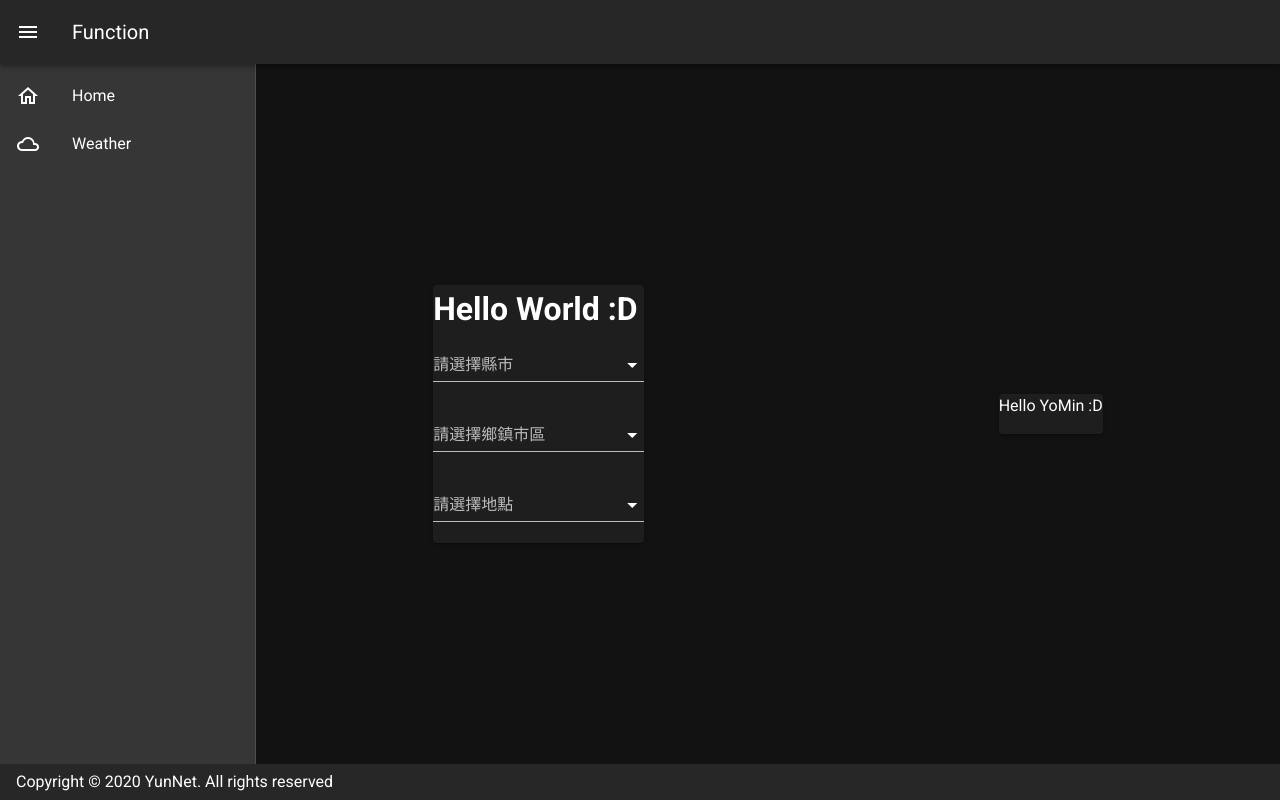
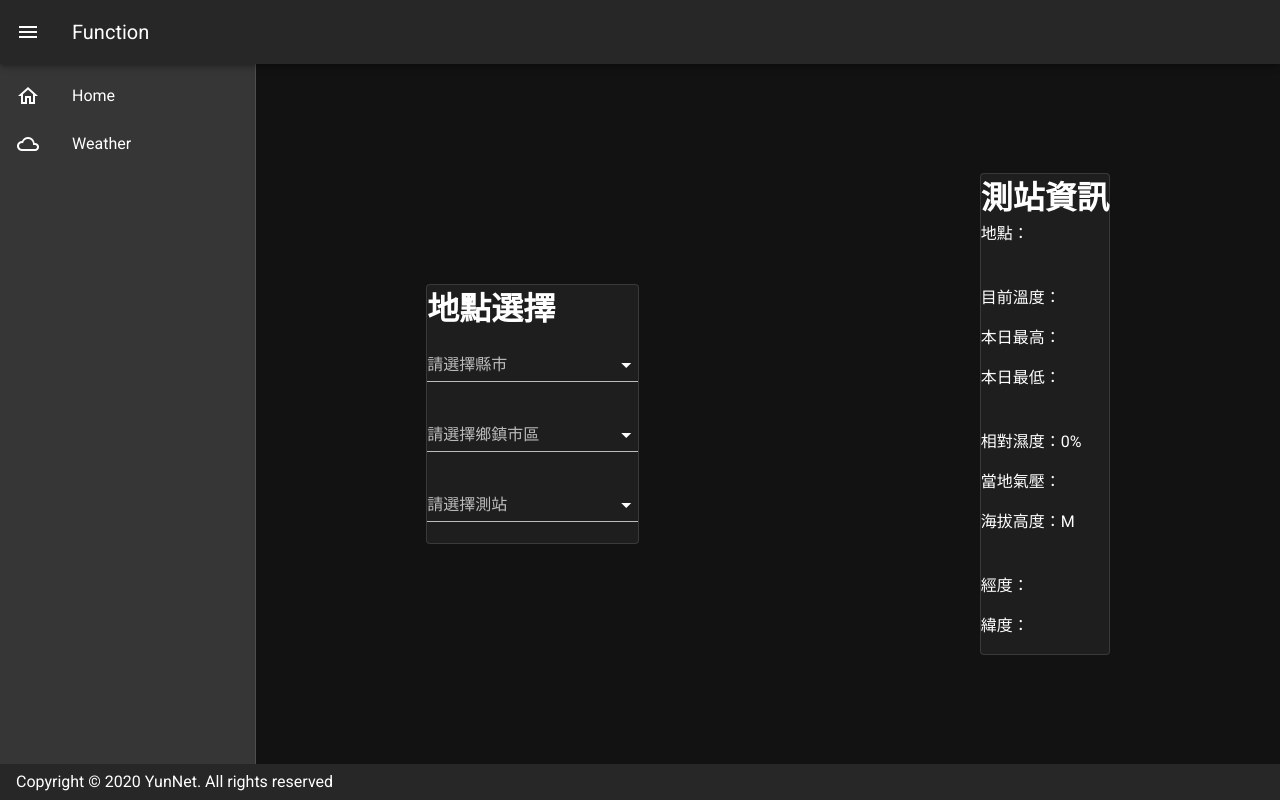
Before and after one commit to ji03mmy18/TeamWork, a Vue app: page /#/weather in a window 1280 px wide. Built offline with nearby package versions, Linux system fonts and the light colour scheme; no server answers.

Commit message:
Modify Weather.vue
Finish basic function, weather search is finish. Still need to optimize interface.

```diff
--- a/src/views/Weather.vue
+++ b/src/views/Weather.vue
@@ -1,8 +1,8 @@
 <template>
   <v-container fluid fill-height>
     <v-row align="center" justify="space-around">
-      <v-card>
-        <h1>Hello World :D</h1>
+      <v-card outlined>
+        <h1>地點選擇</h1>
         <v-select
           :items="city"
           label="請選擇縣市"
@@ -15,10 +15,27 @@
           v-model="seldist"
           v-on:change="showplace()"
         ></v-select>
-        <v-select :items="place" label="請選擇地點"></v-select>
+        <v-select
+          :items="place"
+          label="請選擇測站"
+          v-model="selplace"
+          v-on:change="showdata()"
+        ></v-select>
       </v-card>
-      <v-card>
-        <p>Hello YoMin :D</p>
+      <v-card outlined>
+        <h1>測站資訊</h1>
+        <p>地點：{{ dataset.place }}</p>
+        <br />
+        <p>目前溫度：{{ dataset.temp }}</p>
+        <p>本日最高：{{ dataset.temp_high }}</p>
+        <p>本日最低：{{ dataset.temp_low }}</p>
+        <br />
+        <p>相對濕度：{{ dataset.humd * 100 }}%</p>
+        <p>當地氣壓：{{ dataset.pres }}</p>
+        <p>海拔高度：{{ dataset.ele }}M</p>
+        <br />
+        <p>經度：{{ dataset.lat }}</p>
+        <p>緯度：{{ dataset.lon }}</p>
       </v-card>
     </v-row>
   </v-container>
@@ -49,7 +66,19 @@ export default {
       selcity: '',
       dist: [],
       seldist: '',
-      place: []
+      place: [],
+      selplace: '',
+      dataset: {
+        place: '',
+        temp: '',
+        temp_low: '',
+        temp_high: '',
+        humd: '',
+        pres: '',
+        ele: '',
+        lat: '',
+        lon: ''
+      }
     }
   },
   methods: {
@@ -73,6 +102,25 @@ export default {
         }
       }
       this.place = places
+    },
+    showdata() {
+      for (let i = 0; i < this.apidata.length; i++) {
+        if (this.apidata[i].locationName == this.selplace) {
+          this.dataset.place = this.apidata[i].locationName
+          this.dataset.temp = this.apidata[i].weatherElement[3].elementValue
+          this.dataset.temp_low = this.apidata[
+            i
+          ].weatherElement[12].elementValue
+          this.dataset.temp_high = this.apidata[
+            i
+          ].weatherElement[10].elementValue
+          this.dataset.humd = this.apidata[i].weatherElement[4].elementValue
+          this.dataset.pres = this.apidata[i].weatherElement[5].elementValue
+          this.dataset.ele = this.apidata[i].weatherElement[0].elementValue
+          this.dataset.lat = this.apidata[i].lat
+          this.dataset.lon = this.apidata[i].lon
+        }
+      }
     }
   }
 }
```
